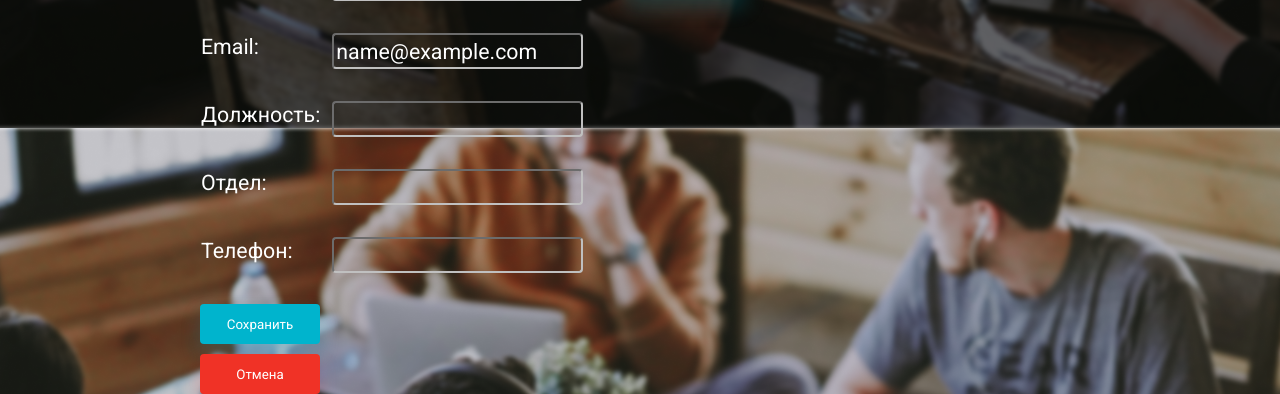
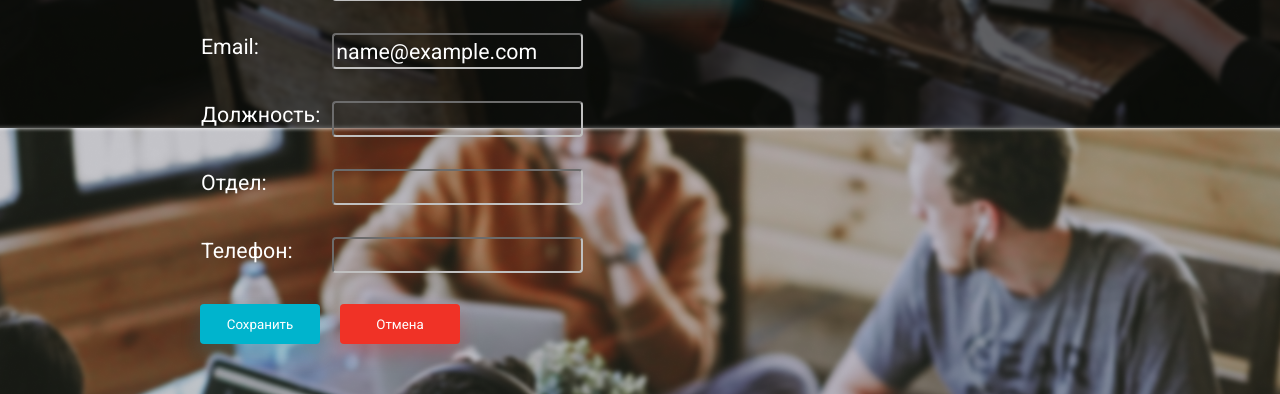
Before and after one commit to spanickroon/Alfa-Staff, a Django app: page /edit in a window 1280 px wide. Shown: the part 672-1066 px from the top of the page. Run offline with Django 3.2, Linux system fonts and the light colour scheme; the visitor is signed in with stand-in values (Sample User, id 1); data comes from the database, SQL or seed files in the repository; data that the repository does not hold is empty.

Commit message:
Moved unregister button

```diff
--- a/static/css/style.css
+++ b/static/css/style.css
@@ -500,17 +500,18 @@ table {
     color: #C0C0C0;
 }
 
-
 .emty-container {
     height: 285px;
 }
 
 .button-exit-edit {
+    display: block;
     width: 120px;
     height: 40px;
 
-    margin-left: 200px;
-    margin-top: 10px;
+    margin-left: 340px;
+    margin-top: -40px;
+    margin-bottom: 50px;
 
     background-color: #F03226;
     color: #FFFFFF;
--- a/templates/alfastaff-bonuses/edit.html
+++ b/templates/alfastaff-bonuses/edit.html
@@ -144,7 +144,7 @@
             </div>
         </form>
     </div>
-    <a href="{% url 'profile' %}"><button class="button-exit-edit">Отмена</button>
+    <a href="{% url 'profile' %}" draggable="false" style="text-decoration: none;"><button class="button-exit-edit">Отмена</button>
 
 </body>
 {% endblock%}
```
